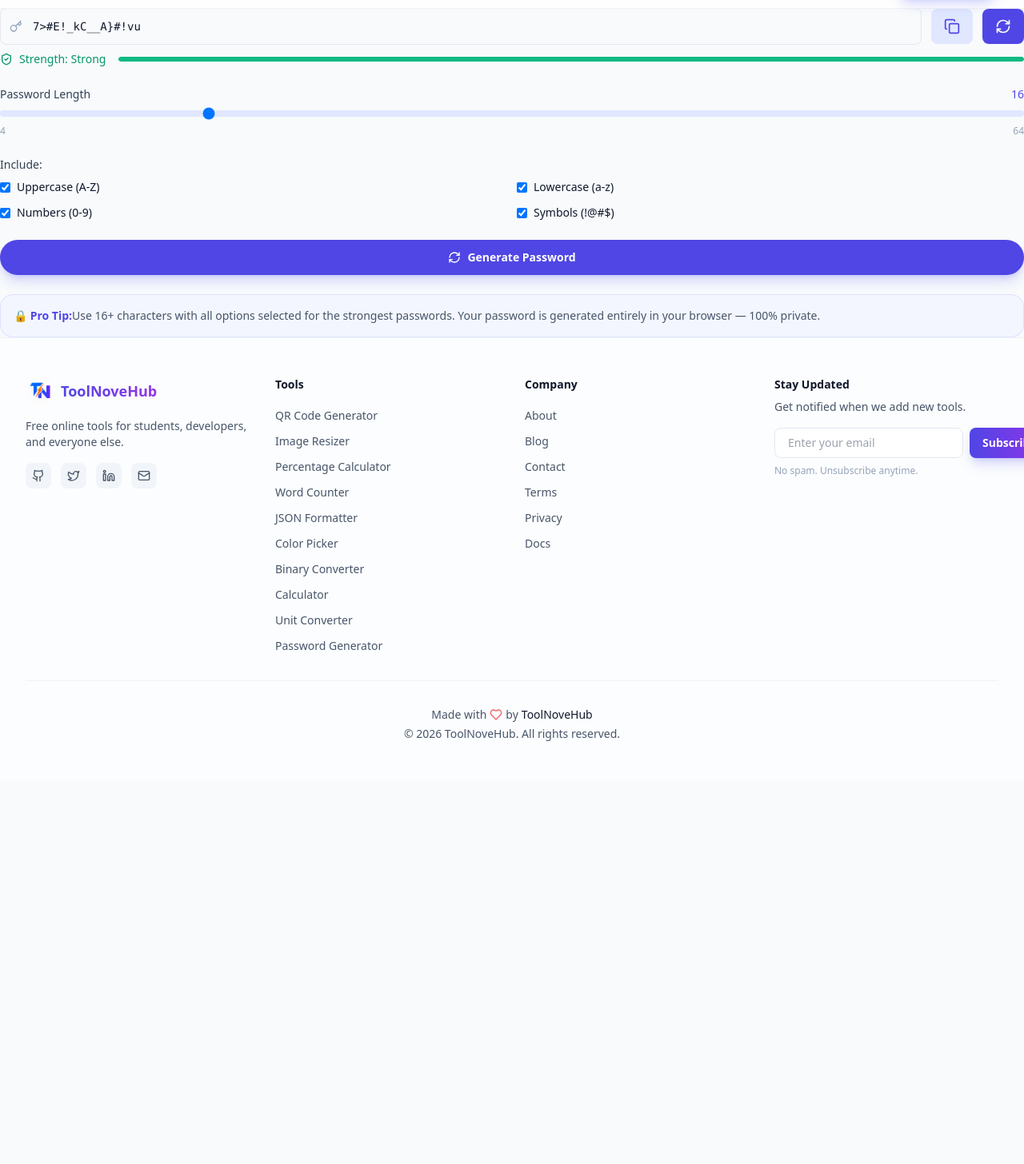
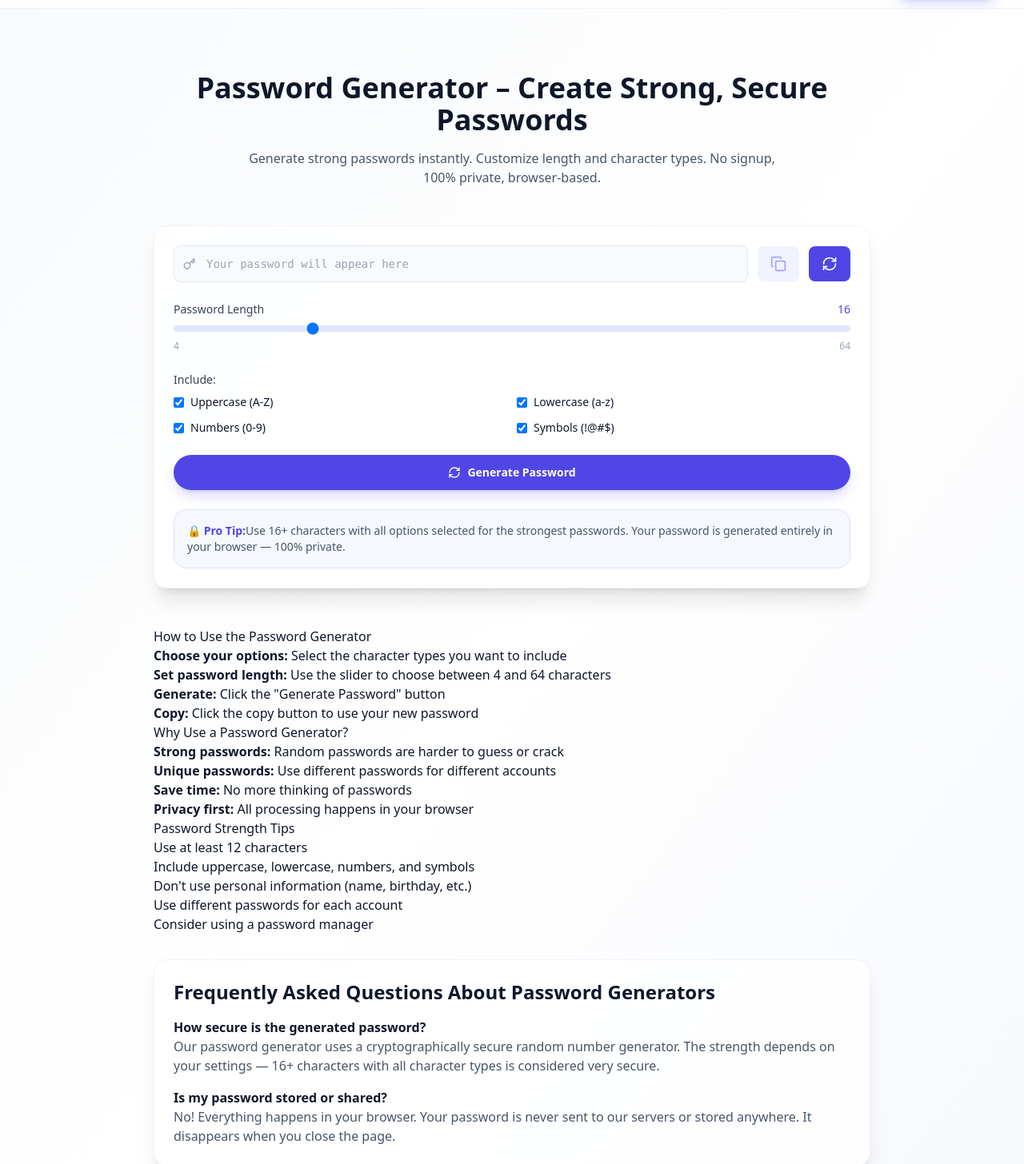
Before and after one commit to sprajeshofficial-wq/ToolNoveHub, a Next.js app: page /tools/password-generator in a window 1280 px wide. Shown: the part 54-1510 px from the top of the page at 80% size. Before the commit the page ends 1030 px from the top, so only its background shows below. Built offline with nearby package versions, Linux system fonts and the light colour scheme.

Commit message:
🔍 SEO: Add primary keywords to all tool pages for better search visibility

```diff
--- a/app/tools/color-picker/page.tsx
+++ b/app/tools/color-picker/page.tsx
@@ -2,7 +2,6 @@ import type { Metadata } from 'next';
 import Link from 'next/link';
 import dynamic from 'next/dynamic';
 
-// Dynamically import ColorPicker with SSR disabled to fix hydration errors
 const ColorPicker = dynamic(
   () => import('./ColorPicker'),
   { ssr: false }
@@ -11,7 +10,7 @@ const ColorPicker = dynamic(
 export const metadata: Metadata = {
   title: 'Free Color Picker - Pick Colors & Convert HEX to RGB | ToolNoveHub',
   description: 'Free online color picker. Pick colors visually, convert between HEX, RGB, and HSL. Generate random palettes and export colors. Perfect for designers and developers.',
-  keywords: 'color picker, hex to rgb, color palette generator, color converter, design tool',
+  keywords: 'color picker, hex to rgb, color palette generator, color converter, design tool, online color picker, rgb to hex, color selector, pick color online',
   alternates: {
     canonical: 'https://toolnovehub.tools/tools/color-picker',
   },
--- a/app/tools/password-generator/page.tsx
+++ b/app/tools/password-generator/page.tsx
@@ -1,196 +1,176 @@
-'use client';
+import type { Metadata } from 'next';
+import Link from 'next/link';
+import dynamic from 'next/dynamic';
 
-import { useState, useEffect } from 'react';
-import { Key, Copy, Check, RefreshCw, Shield, ShieldCheck, ShieldAlert } from 'lucide-react';
+const PasswordGenerator = dynamic(
+  () => import('./PasswordGenerator'),
+  { ssr: false }
+);
 
-export default function PasswordGenerator() {
-  const [length, setLength] = useState(16);
-  const [includeUppercase, setIncludeUppercase] = useState(true);
-  const [includeLowercase, setIncludeLowercase] = useState(true);
-  const [includeNumbers, setIncludeNumbers] = useState(true);
-  const [includeSymbols, setIncludeSymbols] = useState(true);
-  const [password, setPassword] = useState('');
-  const [copied, setCopied] = useState(false);
-
-  const generatePassword = () => {
-    let chars = '';
-    if (includeLowercase) chars += 'abcdefghijklmnopqrstuvwxyz';
-    if (includeUppercase) chars += 'ABCDEFGHIJKLMNOPQRSTUVWXYZ';
-    if (includeNumbers) chars += '0123456789';
-    if (includeSymbols) chars += '!@#$%^&*()_+-=[]{}|;:,.<>?';
-
-    if (!chars) {
-      setPassword('Please select at least one option');
-      return;
-    }
-
-    let result = '';
-    for (let i = 0; i < length; i++) {
-      result += chars.charAt(Math.floor(Math.random() * chars.length));
-    }
-    setPassword(result);
+export const metadata: Metadata = {
+  title: 'Password Generator - Create Strong, Secure Passwords | ToolNoveHub',
+  description: 'Generate strong, secure passwords instantly. Customize length, include uppercase, lowercase, numbers, and symbols. 100% free, private browser-based password generator.',
+  keywords: 'password generator, strong password, random password, secure password, password creator, online password generator, password maker, random password generator',
+  alternates: {
+    canonical: 'https://toolnovehub.tools/tools/password-generator',
+  },
+  openGraph: {
+    title: 'Password Generator - Create Strong, Secure Passwords | ToolNoveHub',
+    description: 'Generate strong, secure passwords instantly. Customize length and character types.',
+    url: 'https://toolnovehub.tools/tools/password-generator',
+    type: 'website',
+    images: [
+      {
+        url: 'https://toolnovehub.tools/og-password-generator.jpg',
+        width: 1200,
+        height: 630,
+        alt: 'Password Generator - Free Online Tool',
+      },
+    ],
+  },
+  twitter: {
+    card: 'summary_large_image',
+    title: 'Password Generator - Create Strong, Secure Passwords | ToolNoveHub',
+    description: 'Generate strong, secure passwords instantly.',
+    images: ['https://toolnovehub.tools/og-password-generator.jpg'],
+  },
 };
 
-  const copyToClipboard = async () => {
-    if (!password) return;
-    await navigator.clipboard.writeText(password);
-    setCopied(true);
-    setTimeout(() => setCopied(false), 2000);
+export default function PasswordGeneratorPage() {
+  const schemaData = {
+    '@context': 'https://schema.org',
+    '@type': 'WebApplication',
+    name: 'Password Generator',
+    description: 'Generate strong, secure passwords instantly. Customize length and character types.',
+    applicationCategory: 'Utility',
+    operatingSystem: 'All',
+    browserRequirements: 'Requires JavaScript',
+    offers: {
+      '@type': 'Offer',
+      price: '0',
+      priceCurrency: 'USD',
+    },
   };
 
-  const getPasswordStrength = () => {
-    if (!password) return { label: 'None', color: 'text-slate-400', icon: Shield };
+  return (
+    <div className="min-h-screen py-20 px-4 bg-gradient-to-br from-slate-50 via-white to-indigo-50/30">
+      <div className="mx-auto max-w-4xl">
+        <h1 className="text-4xl font-bold text-slate-900 text-center mb-4">
+          Password Generator – Create Strong, Secure Passwords
+        </h1>
+        <p className="text-center text-slate-600 max-w-2xl mx-auto mb-12">
+          Generate strong passwords instantly. Customize length and character types.
+          No signup, 100% private, browser-based.
+        </p>
 
-    let score = 0;
-    if (length >= 12) score++;
-    if (length >= 16) score++;
-    if (includeUppercase) score++;
-    if (includeLowercase) score++;
-    if (includeNumbers) score++;
-    if (includeSymbols) score++;
-
-    if (score >= 5) return { label: 'Strong', color: 'text-emerald-600', icon: ShieldCheck };
-    if (score >= 3) return { label: 'Medium', color: 'text-amber-600', icon: Shield };
-    return { label: 'Weak', color: 'text-red-600', icon: ShieldAlert };
-  };
-
-  const strength = getPasswordStrength();
-  const StrengthIcon = strength.icon;
-
-  // Generate password on first load
-  useEffect(() => {
-    generatePassword();
-  }, []);
-
-  return (
-    <div className="space-y-6">
-      {/* Password Display */}
-      <div>
-        <div className="flex items-center gap-3">
-          <div className="relative flex-1">
-            <Key className="absolute left-3 top-1/2 -translate-y-1/2 h-4 w-4 text-slate-400" />
-            <input
-              type="text"
-              value={password}
-              readOnly
-              placeholder="Your password will appear here"
-              className="w-full rounded-lg border border-slate-200 bg-slate-50 pl-10 pr-4 py-3 font-mono text-sm focus:outline-none"
-            />
-          </div>
-          <button
-            onClick={copyToClipboard}
-            className="rounded-lg bg-indigo-100 px-4 py-3 text-indigo-600 hover:bg-indigo-200 transition-colors disabled:opacity-50"
-            disabled={!password}
-          >
-            {copied ? <Check className="h-5 w-5" /> : <Copy className="h-5 w-5" />}
-          </button>
-          <button
-            onClick={generatePassword}
-            className="rounded-lg bg-indigo-600 px-4 py-3 text-white hover:bg-indigo-700 transition-colors"
-          >
-            <RefreshCw className="h-5 w-5" />
-          </button>
+        <div className="rounded-2xl bg-white/80 backdrop-blur-sm border border-slate-200/50 p-6 shadow-xl">
+          <PasswordGenerator />
         </div>
 
-        {/* Strength Indicator */}
-        {password && (
-          <div className="mt-2 flex items-center gap-2">
-            <StrengthIcon className={`h-4 w-4 ${strength.color}`} />
-            <span className={`text-sm font-medium ${strength.color}`}>
-              Strength: {strength.label}
-            </span>
-            <div className="flex-1 h-1.5 rounded-full bg-slate-200 overflow-hidden ml-2">
-              <div
-                className={`h-full rounded-full transition-all ${
-                  strength.label === 'Strong' ? 'bg-emerald-500 w-full' :
-                  strength.label === 'Medium' ? 'bg-amber-500 w-1/2' :
-                  'bg-red-500 w-1/4'
-                }`}
-              />
-            </div>
-          </div>
-        )}
+        <div className="mt-12 prose prose-slate max-w-none">
+          <h2>How to Use the Password Generator</h2>
+          <ol>
+            <li>
+              <strong>Choose your options:</strong> Select the character types you want to include
+            </li>
+            <li>
+              <strong>Set password length:</strong> Use the slider to choose between 4 and 64 characters
+            </li>
+            <li>
+              <strong>Generate:</strong> Click the &quot;Generate Password&quot; button
+            </li>
+            <li>
+              <strong>Copy:</strong> Click the copy button to use your new password
+            </li>
+          </ol>
+
+          <h2>Why Use a Password Generator?</h2>
+          <ul>
+            <li>
+              <strong>Strong passwords:</strong> Random passwords are harder to guess or crack
+            </li>
+            <li>
+              <strong>Unique passwords:</strong> Use different passwords for different accounts
+            </li>
+            <li>
+              <strong>Save time:</strong> No more thinking of passwords
+            </li>
+            <li>
+              <strong>Privacy first:</strong> All processing happens in your browser
+            </li>
+          </ul>
+
+          <h2>Password Strength Tips</h2>
+          <ul>
+            <li>Use at least 12 characters</li>
+            <li>Include uppercase, lowercase, numbers, and symbols</li>
+            <li>Don't use personal information (name, birthday, etc.)</li>
+            <li>Use different passwords for each account</li>
+            <li>Consider using a password manager</li>
+          </ul>
         </div>
 
-      {/* Length */}
+        <div className="mt-8 rounded-2xl bg-white/80 backdrop-blur-sm border border-slate-200/50 p-6 shadow-xl">
+          <h2 className="text-2xl font-bold text-slate-900 mb-4">
+            Frequently Asked Questions About Password Generators
+          </h2>
+          <div className="space-y-4">
             <div>
-        <div className="flex items-center justify-between">
-          <label className="text-sm font-medium text-slate-700">Password Length</label>
-          <span className="text-sm font-medium text-indigo-600">{length}</span>
+              <h3 className="font-semibold text-slate-900">
+                How secure is the generated password?
+              </h3>
+              <p className="text-slate-600">
+                Our password generator uses a cryptographically secure random number generator.
+                The strength depends on your settings — 16+ characters with all character types
+                is considered very secure.
+              </p>
             </div>
-        <input
-          type="range"
-          min="4"
-          max="64"
-          value={length}
-          onChange={(e) => setLength(Number(e.target.value))}
-          className="w-full h-2 rounded-lg appearance-none cursor-pointer bg-indigo-100"
-        />
-        <div className="flex justify-between text-xs text-slate-400 mt-1">
-          <span>4</span>
-          <span>64</span>
+            <div>
+              <h3 className="font-semibold text-slate-900">
+                Is my password stored or shared?
+              </h3>
+              <p className="text-slate-600">
+                No! Everything happens in your browser. Your password is never sent to our servers
+                or stored anywhere. It disappears when you close the page.
+              </p>
+            </div>
           </div>
         </div>
 
-      {/* Options */}
-      <div className="space-y-2">
-        <p className="text-sm font-medium text-slate-700">Include:</p>
-        <div className="grid grid-cols-2 gap-3">
-          <label className="flex items-center gap-2 cursor-pointer">
-            <input
-              type="checkbox"
-              checked={includeUppercase}
-              onChange={(e) => setIncludeUppercase(e.target.checked)}
-              className="rounded border-slate-300 text-indigo-600 focus:ring-indigo-500"
-            />
-            <span className="text-sm">Uppercase (A-Z)</span>
-          </label>
-          <label className="flex items-center gap-2 cursor-pointer">
-            <input
-              type="checkbox"
-              checked={includeLowercase}
-              onChange={(e) => setIncludeLowercase(e.target.checked)}
-              className="rounded border-slate-300 text-indigo-600 focus:ring-indigo-500"
-            />
-            <span className="text-sm">Lowercase (a-z)</span>
-          </label>
-          <label className="flex items-center gap-2 cursor-pointer">
-            <input
-              type="checkbox"
-              checked={includeNumbers}
-              onChange={(e) => setIncludeNumbers(e.target.checked)}
-              className="rounded border-slate-300 text-indigo-600 focus:ring-indigo-500"
-            />
-            <span className="text-sm">Numbers (0-9)</span>
-          </label>
-          <label className="flex items-center gap-2 cursor-pointer">
-            <input
-              type="checkbox"
-              checked={includeSymbols}
-              onChange={(e) => setIncludeSymbols(e.target.checked)}
-              className="rounded border-slate-300 text-indigo-600 focus:ring-indigo-500"
-            />
-            <span className="text-sm">Symbols (!@#$)</span>
-          </label>
+        <div className="mt-8">
+          <h2 className="text-2xl font-bold text-slate-900 mb-4">Related Tools</h2>
+          <div className="grid grid-cols-2 md:grid-cols-4 gap-4">
+            <Link
+              href="/tools/qr-code-generator"
+              className="rounded-xl bg-white p-4 shadow-lg hover:shadow-xl transition-all border border-slate-200/50 text-center hover:border-indigo-200"
+            >
+              <span className="text-sm font-medium text-slate-900">QR Code Generator</span>
+            </Link>
+            <Link
+              href="/tools/calculator"
+              className="rounded-xl bg-white p-4 shadow-lg hover:shadow-xl transition-all border border-slate-200/50 text-center hover:border-indigo-200"
+            >
+              <span className="text-sm font-medium text-slate-900">Calculator</span>
+            </Link>
+            <Link
+              href="/tools/percentage-calculator"
+              className="rounded-xl bg-white p-4 shadow-lg hover:shadow-xl transition-all border border-slate-200/50 text-center hover:border-indigo-200"
+            >
+              <span className="text-sm font-medium text-slate-900">Percentage Calculator</span>
+            </Link>
+            <Link
+              href="/tools/color-picker"
+              className="rounded-xl bg-white p-4 shadow-lg hover:shadow-xl transition-all border border-slate-200/50 text-center hover:border-indigo-200"
+            >
+              <span className="text-sm font-medium text-slate-900">Color Picker</span>
+            </Link>
           </div>
         </div>
 
-      {/* Generate Button */}
-      <button
-        onClick={generatePassword}
-        className="w-full btn-primary"
-      >
-        <RefreshCw className="mr-2 h-4 w-4" />
-        Generate Password
-      </button>
-
-      {/* Info */}
-      <div className="rounded-2xl bg-indigo-50/50 p-4 border border-indigo-200/50">
-        <p className="text-sm text-slate-600">
-          <span className="font-semibold text-indigo-600">🔒 Pro Tip:</span>
-          Use 16+ characters with all options selected for the strongest passwords.
-          Your password is generated entirely in your browser — <span className="font-medium">100% private</span>.
-        </p>
+        <script
+          type="application/ld+json"
+          dangerouslySetInnerHTML={{ __html: JSON.stringify(schemaData) }}
+        />
       </div>
     </div>
   );
--- a/app/tools/qr-code-generator/page.tsx
+++ b/app/tools/qr-code-generator/page.tsx
@@ -5,7 +5,7 @@ import QRCodeGenerator from './QRCodeGenerator';
 export const metadata: Metadata = {
   title: 'QR Code Generator - Create Free QR Codes Online | ToolNoveHub',
   description: 'Generate free QR codes for URLs, text, and Wi-Fi networks instantly. No signup required. 100% private, browser-based QR code generator with download options.',
-  keywords: 'qr code generator, free qr code, generate qr code, qr code for wifi, qr code maker',
+  keywords: 'qr code generator, free qr code, generate qr code, qr code for wifi, qr code maker, online qr code generator, create qr code, qr code creator',
   alternates: {
     canonical: 'https://toolnovehub.tools/tools/qr-code-generator',
   },
@@ -54,7 +54,6 @@ export default function QRCodeGeneratorPage() {
         <h1 className="text-4xl font-bold text-slate-900 text-center mb-4">
           Free QR Code Generator – Create QR Codes Instantly
         </h1>
-
         <p className="text-center text-slate-600 max-w-2xl mx-auto mb-12">
           Generate free QR codes for URLs, text, and Wi-Fi networks instantly.
           No signup required. Works entirely in your browser — 100% private.
--- a/app/tools/unit-converter/page.tsx
+++ b/app/tools/unit-converter/page.tsx
@@ -9,8 +9,8 @@ const UnitConverter = dynamic(
 
 export const metadata: Metadata = {
   title: 'Unit Converter - Convert Length, Weight, Temperature & More | ToolNoveHub',
-  description: 'Free online unit converter. Convert length, weight, temperature, area, volume, speed, and more. 100% free, private browser-based converter.',
-  keywords: 'unit converter, length converter, weight converter, temperature converter, metric converter, imperial converter',
+  description: 'Free online unit converter. Convert length, weight, temperature, area, volume, and speed instantly. 100% free, private browser-based converter.',
+  keywords: 'unit converter, length converter, weight converter, temperature converter, metric converter, imperial converter, online unit converter, convert units, conversion tool',
   alternates: {
     canonical: 'https://toolnovehub.tools/tools/unit-converter',
   },
@@ -59,7 +59,7 @@ export default function UnitConverterPage() {
           Unit Converter – Convert Anything Instantly
         </h1>
         <p className="text-center text-slate-600 max-w-2xl mx-auto mb-12">
-          Free online unit converter. Convert length, weight, temperature, area, volume, speed, and more.
+          Free online unit converter. Convert length, weight, temperature, area, volume, and speed.
           100% free, private, browser-based.
         </p>
 
```
Also changed, not shown: app/tools/image-resizer/page.tsx (+12 -3 lines), app/tools/json-formatter/page.tsx (+12 -3 lines), app/tools/percentage-calculator/page.tsx (+12 -3 lines), app/tools/word-counter/page.tsx (+12 -3 lines). Lines whose indentation alone changed are shown as unchanged.
